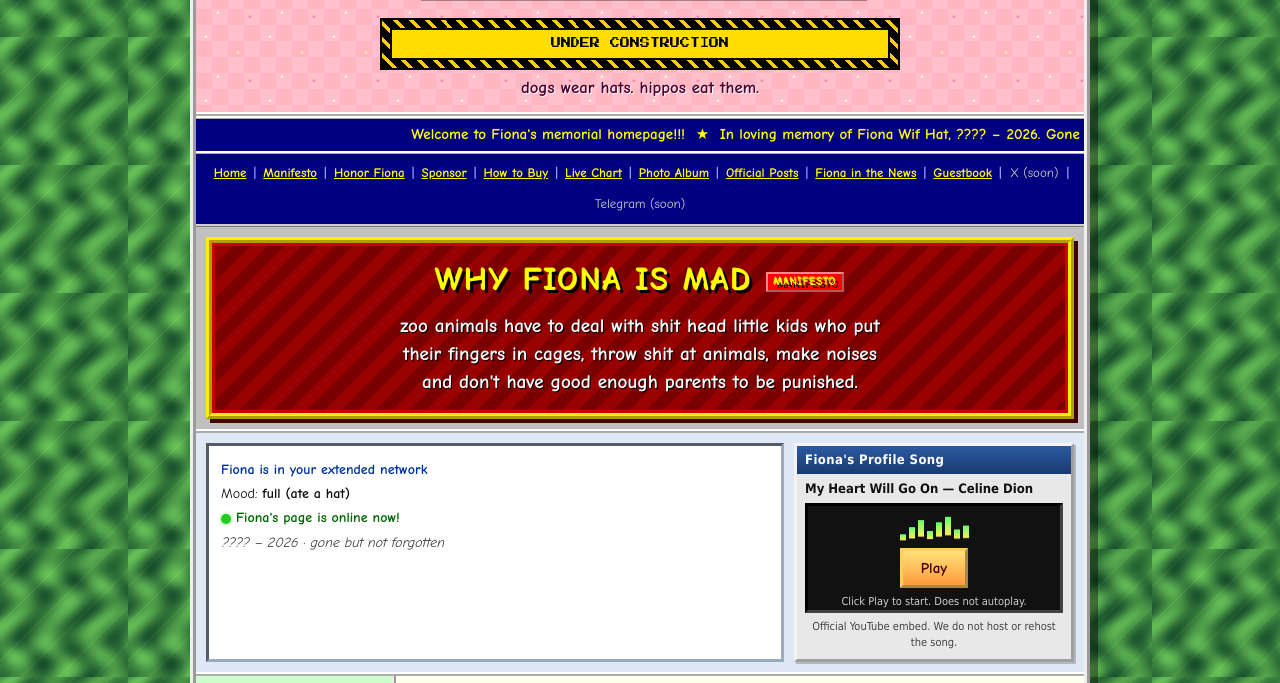
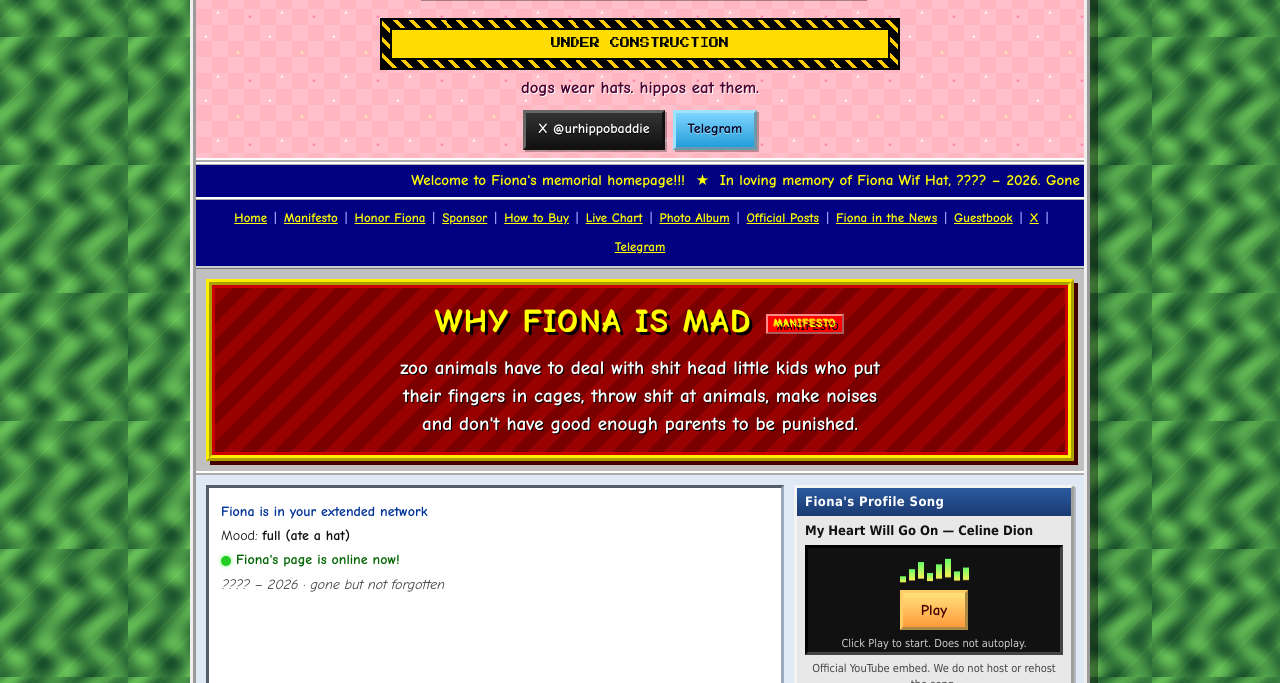
Before and after one commit to evmpapi/fiona-wif-hat, a plain HTML site: page index.html in a window 1280 px wide. Shown: the part 859-1542 px from the top of the page. Drawn offline with Linux system fonts and the light colour scheme.

Commit message:
Add official X and Telegram links
Wire @urhippobaddie and the Telegram invite through config.js, the
nav, hero, buy sections, and footer, and set twitter:site to the
new handle.

```diff
--- a/app.js
+++ b/app.js
@@ -28,12 +28,37 @@
     });
   }
 
-  /* ----- socials: empty string => coming soon (the TODO lives in config.js) ----- */
+  /* ----- socials: empty string => coming soon (URLs live in config.js) ----- */
+  document.querySelectorAll(".js-social-x").forEach(function (el) {
+    wireSocial(el, socials.x, "X");
+  });
+  document.querySelectorAll(".js-social-tg").forEach(function (el) {
+    wireSocial(el, socials.telegram, "Telegram");
+  });
+
   var navSocials = document.getElementById("nav-socials");
-  if (navSocials) {
+  if (navSocials && !navSocials.querySelector("a, .soon")) {
     navSocials.appendChild(socialNav("X", socials.x));
     navSocials.appendChild(sep());
     navSocials.appendChild(socialNav("Telegram", socials.telegram));
+  }
+
+  function wireSocial(el, url, label) {
+    if (url) {
+      el.href = url;
+      el.target = "_blank";
+      el.rel = "noopener noreferrer";
+      el.hidden = false;
+      return;
+    }
+    if (el.classList.contains("btn-social")) {
+      el.hidden = true;
+      return;
+    }
+    var span = document.createElement("span");
+    span.className = "soon";
+    span.textContent = label + " (soon)";
+    el.replaceWith(span);
   }
 
   function sep() {
--- a/config.js
+++ b/config.js
@@ -3,10 +3,9 @@
  * ------------------------------------------------------------
  * This is the ONE place to update the contract, buy link, chart,
  * socials, the public site URL, and Fiona's profile song.
- * When the X account or Telegram group is live, paste the full
- * URL into the field below and leave the other one as "" until
- * it exists. Empty strings render as "coming soon" so we never
- * ship a broken link.
+ * Official socials live in socials.x and socials.telegram below.
+ * Leave a field as "" and the nav will render "coming soon"
+ * instead of shipping a broken link.
  *
  * To swap the profile song, paste another official YouTube
  * video ID into songYoutubeId (we only embed; we never host audio).
@@ -30,9 +29,7 @@ window.FIONA_CONFIG = {
   songTitle: "My Heart Will Go On",
   songArtist: "Celine Dion",
   socials: {
-    // TODO: paste the live X (Twitter) profile URL once the account exists.
-    x: "",
-    // TODO: paste the Telegram invite URL once the group exists.
-    telegram: "",
+    x: "https://x.com/urhippobaddie",
+    telegram: "https://t.me/+3rofjQMKvI85YzNh",
   },
 };
--- a/index.html
+++ b/index.html
@@ -22,6 +22,7 @@
   <meta property="og:image:alt" content="Fiona the hippo wearing a pink knitted beanie, remembered with love">
 
   <meta name="twitter:card" content="summary_large_image">
+  <meta name="twitter:site" content="@urhippobaddie">
   <meta name="twitter:title" content="$FIONA — In Loving Memory of Fiona Wif Hat">
   <meta name="twitter:description" content="ate the hat, couldn't help myself. Gone but not forgotten. A memecoin — not a charity.">
   <meta name="twitter:image" content="https://fionawifhat.wtf/assets/og.jpg">
@@ -80,6 +81,10 @@
       </div>
       <img class="construction" src="assets/under-construction.png" width="520" height="48" alt="Under Construction">
       <p class="tagline">dogs wear hats. hippos eat them.</p>
+      <p class="hero-socials">
+        <a class="btn-social btn-x js-social-x" href="https://x.com/urhippobaddie" rel="noopener noreferrer" target="_blank">X @urhippobaddie</a>
+        <a class="btn-social btn-tg js-social-tg" href="https://t.me/+3rofjQMKvI85YzNh" rel="noopener noreferrer" target="_blank">Telegram</a>
+      </p>
     </header>
 
     <div class="marquee-wrap" role="marquee" aria-label="Scrolling welcome">
@@ -105,7 +110,10 @@
       <a href="#fiona-posts">Official Posts</a><span class="sep">|</span>
       <a href="#news">Fiona in the News</a><span class="sep">|</span>
       <a href="#guestbook">Guestbook</a><span class="sep">|</span>
-      <span id="nav-socials"></span>
+      <span id="nav-socials">
+        <a class="js-social-x" href="https://x.com/urhippobaddie" rel="noopener noreferrer" target="_blank">X</a><span class="sep">|</span>
+        <a class="js-social-tg" href="https://t.me/+3rofjQMKvI85YzNh" rel="noopener noreferrer" target="_blank">Telegram</a>
+      </span>
     </nav>
 
     <section class="manifesto" id="manifesto">
@@ -215,6 +223,8 @@
           </p>
           <div class="cta-row">
             <a class="btn-buy js-buy" href="#" rel="noopener noreferrer" target="_blank">HONOR FIONA — BUY $FIONA</a>
+            <a class="btn-social btn-x js-social-x" href="https://x.com/urhippobaddie" rel="noopener noreferrer" target="_blank">Follow @urhippobaddie on X</a>
+            <a class="btn-social btn-tg js-social-tg" href="https://t.me/+3rofjQMKvI85YzNh" rel="noopener noreferrer" target="_blank">Join Telegram</a>
             <p class="btn-sub">Opens pump.fun in a new tab. Memecoin purchase, not a donation.</p>
           </div>
 
@@ -303,6 +313,10 @@
               This is a memecoin purchase, not a donation to a hat fund, a zoo, or Fiona.
               <div class="cta-row" style="margin-top:8px">
                 <a class="btn-buy js-buy" href="#" rel="noopener noreferrer" target="_blank">Buy $FIONA on pump.fun</a>
+                <div class="cta-row social-cta">
+                  <a class="btn-social btn-x js-social-x" href="https://x.com/urhippobaddie" rel="noopener noreferrer" target="_blank">Follow @urhippobaddie on X</a>
+                  <a class="btn-social btn-tg js-social-tg" href="https://t.me/+3rofjQMKvI85YzNh" rel="noopener noreferrer" target="_blank">Join Telegram</a>
+                </div>
               </div>
             </li>
           </ol>
@@ -579,6 +593,10 @@
         <a href="#top" style="color:#ffe44d">Back to top</a>
         ·
         <a class="js-buy" href="#" rel="noopener noreferrer" target="_blank" style="color:#ffe44d">Buy $FIONA</a>
+        ·
+        <a class="js-social-x" href="https://x.com/urhippobaddie" rel="noopener noreferrer" target="_blank" style="color:#ffe44d">X @urhippobaddie</a>
+        ·
+        <a class="js-social-tg" href="https://t.me/+3rofjQMKvI85YzNh" rel="noopener noreferrer" target="_blank" style="color:#ffe44d">Telegram</a>
       </p>
     </footer>
   </div>
--- a/styles.css
+++ b/styles.css
@@ -487,6 +487,51 @@ main {
   color: #333;
   max-width: 28ch;
 }
+
+/* X / Telegram, 90s outset buttons */
+.hero-socials {
+  display: flex;
+  flex-wrap: wrap;
+  gap: 8px;
+  justify-content: center;
+  margin: 10px 0 0;
+}
+.cta-row.social-cta {
+  margin: 10px 0 0;
+}
+.btn-social {
+  display: inline-block;
+  font-family: var(--comic);
+  font-weight: 700;
+  font-size: 14px;
+  text-decoration: none !important;
+  text-align: center;
+  padding: 8px 12px;
+  min-height: 40px;
+  line-height: 1.2;
+  border: 3px outset #eee;
+  cursor: pointer;
+  box-shadow: 2px 2px 0 #0004;
+}
+.btn-social:hover { filter: brightness(1.06); }
+.btn-social:active {
+  border-style: inset;
+  transform: translate(1px, 1px);
+}
+.btn-x {
+  background: linear-gradient(#333, #111);
+  color: #fff !important;
+  border-color: #666;
+  text-shadow: 0 1px 0 #000;
+}
+.btn-x:visited { color: #fff !important; }
+.btn-tg {
+  background: linear-gradient(#7fd4ff, #229ed9);
+  color: #002 !important;
+  border-color: #9ee4ff;
+  text-shadow: 0 1px 0 #fff8;
+}
+.btn-tg:visited { color: #002 !important; }
 
 /* contract address */
 .ca-box {
```
Also changed, not shown: 1 other file.
